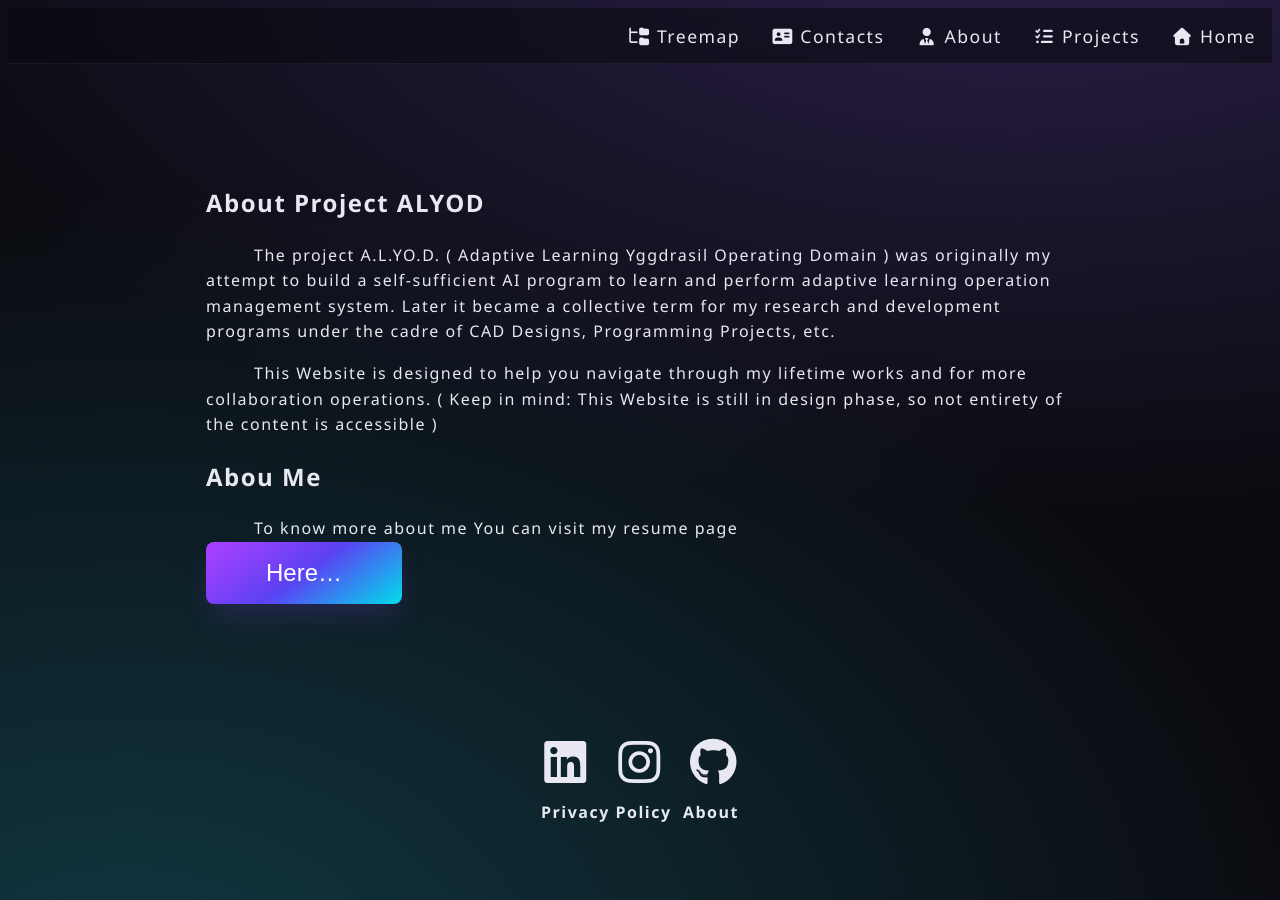
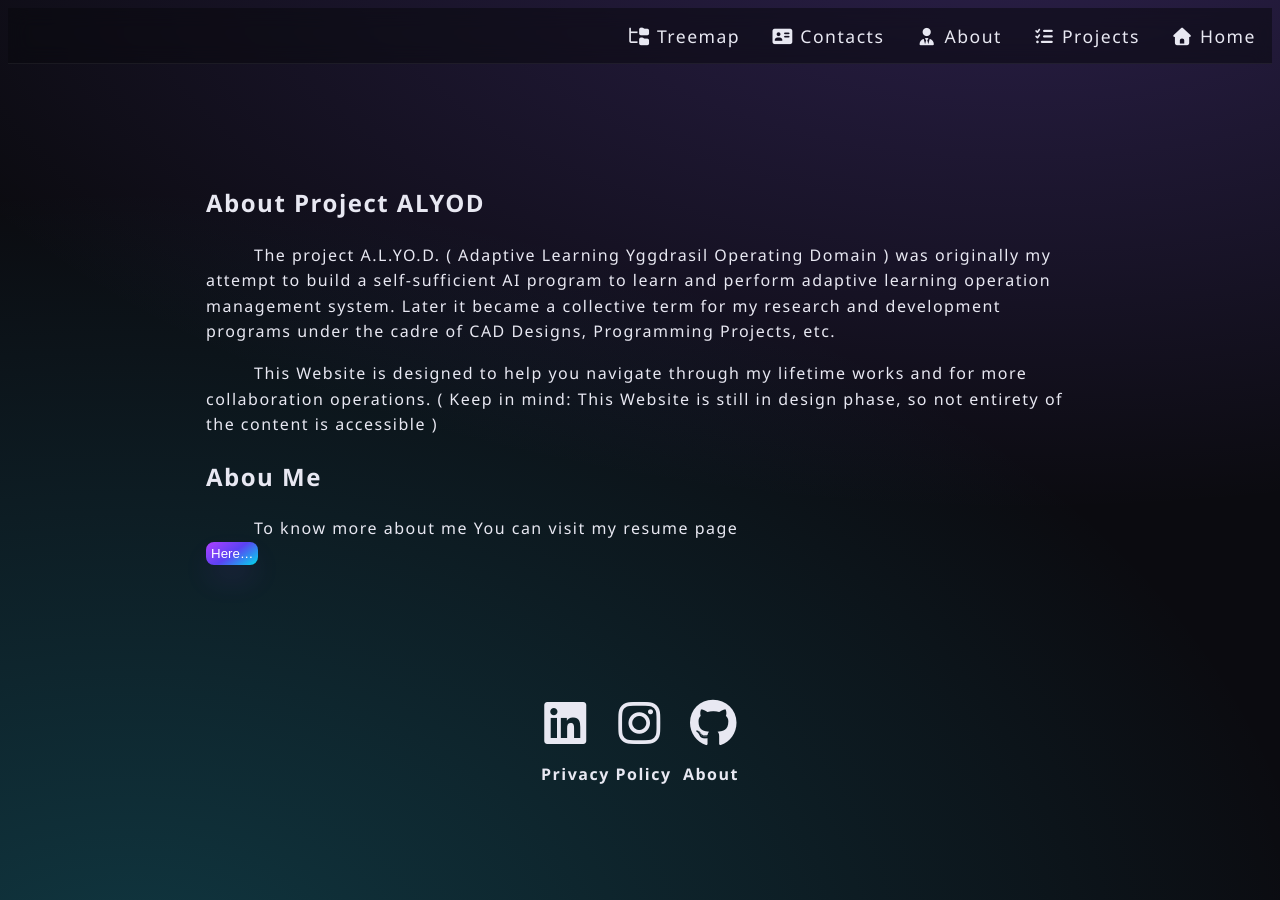
Before and after one commit to amalbenny/amalbenny.github.io, a Jekyll site: the page built from about.markdown, in a window 1280 px wide. Built offline with Jekyll 4.4.1, drawn with Linux system fonts in a browser that asks for light colours.

Commit message:
Refactor button styles in main.scss
Removed font size and adjusted padding for button styles.

```diff
--- a/assets/css/main.scss
+++ b/assets/css/main.scss
@@ -65,30 +65,22 @@
       box-sizing: border-box;
       color: #FFFFFF;
       display: flex;
-      font-size: 20px;
       justify-content: center;
       line-height: 1em;
-      max-width: 100%;
-      min-width: 140px;
-      padding: 19px 24px;
+      padding: 5px;
       text-decoration: none;
       user-select: none;
       -webkit-user-select: none;
       touch-action: manipulation;
       white-space: nowrap;
       cursor: pointer;
+
     }
 
     .button-63:active,
     .button-63:hover {
       outline: 0;
-    }
 
-    @media (min-width: 768px) {
-      .button-63 {
-        font-size: 24px;
-        min-width: 196px;
-      }
     }
 
 /* Create 3 Columns next to each other*/
```
